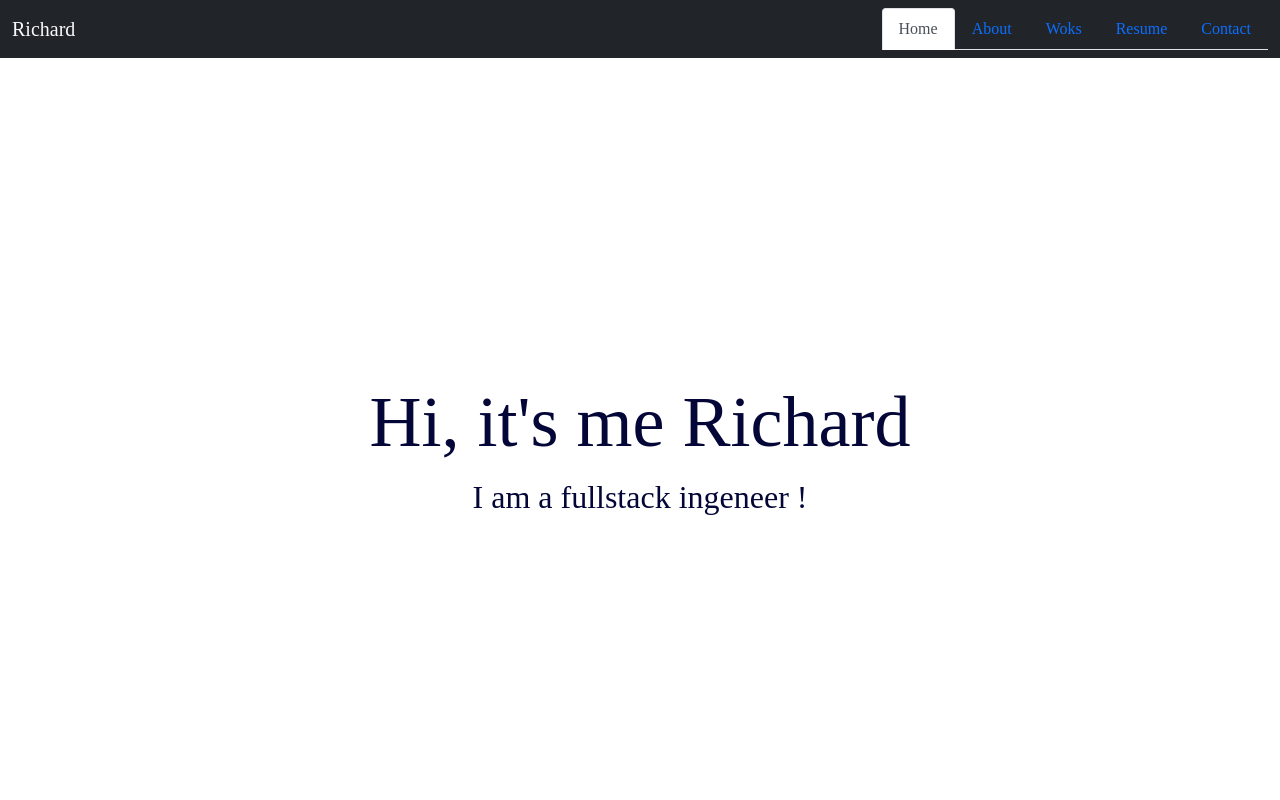
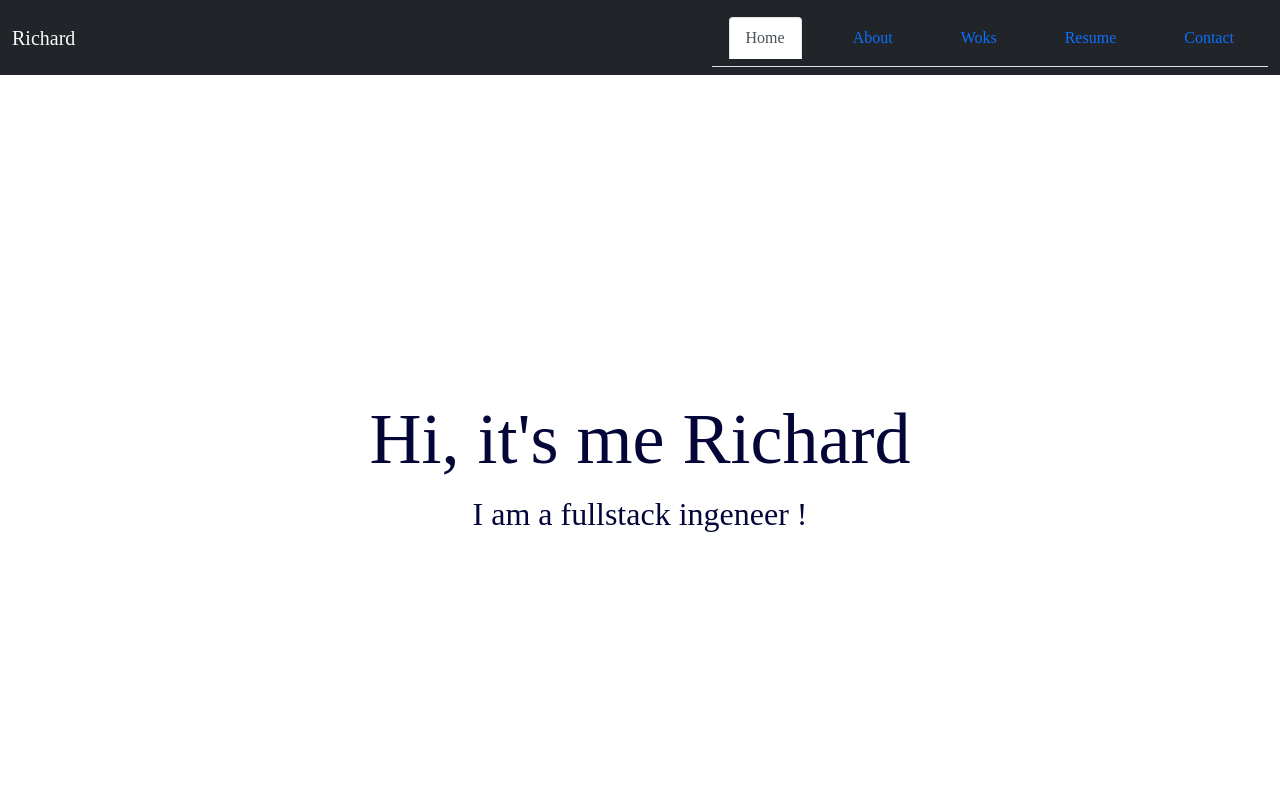
Before and after one commit to NGOUBADJAMBO-Richard/Portfolio, a website: page index.html in a window 1280 px wide. Shown: the top 800 px of the page. Drawn offline with nearby package versions, Linux system fonts and the light colour scheme; a script that the page names is missing.

Commit message:
Last version

```diff
--- a/index.html
+++ b/index.html
@@ -80,20 +80,20 @@
             class="collapse navbar-collapse justify-content-end"
             id="navbarNav"
           >
-            <ul class="nav nav-tabs">
-              <li class="nav-item">
+            <ul class="nav nav-tabs" role="navigation">
+              <li class="nav-link">
                 <a class="nav-link active" aria-current="page" href="#">Home</a>
               </li>
-              <li class="nav-item">
+              <li class="nav-link">
                 <a class="nav-link" href="#about">About</a>
               </li>
-              <li class="nav-item">
+              <li class="nav-link">
                 <a class="nav-link" href="#work">Woks</a>
               </li>
-              <li class="nav-item">
+              <li class="nav-link">
                 <a class="nav-link" href="#resume">Resume</a>
               </li>
-              <li class="nav-item">
+              <li class="nav-link">
                 <a class="nav-link" href="#contact">Contact</a>
               </li>
             </ul>
```
